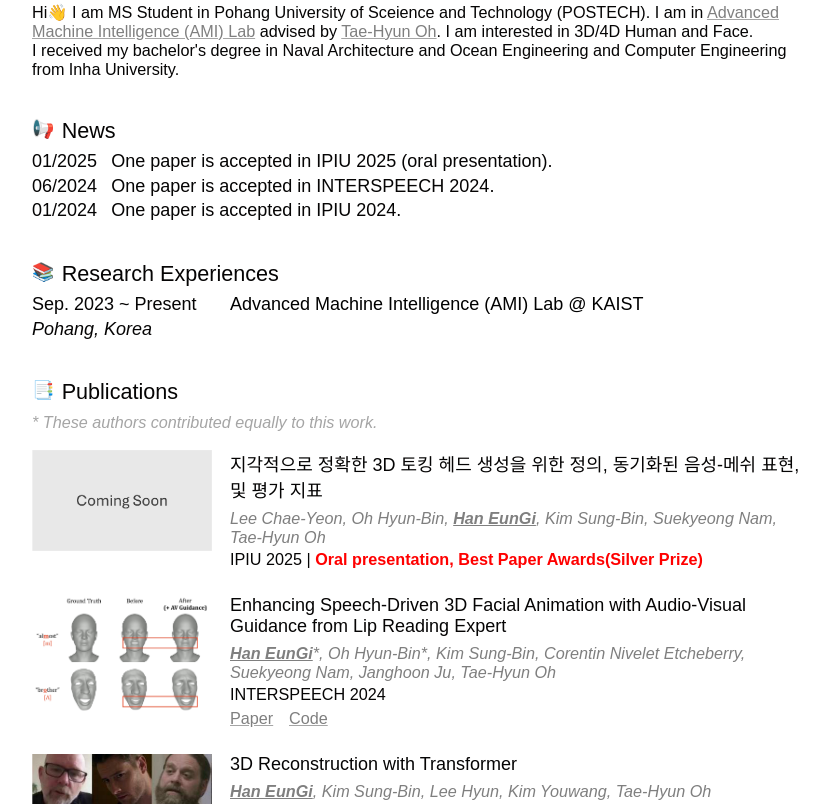
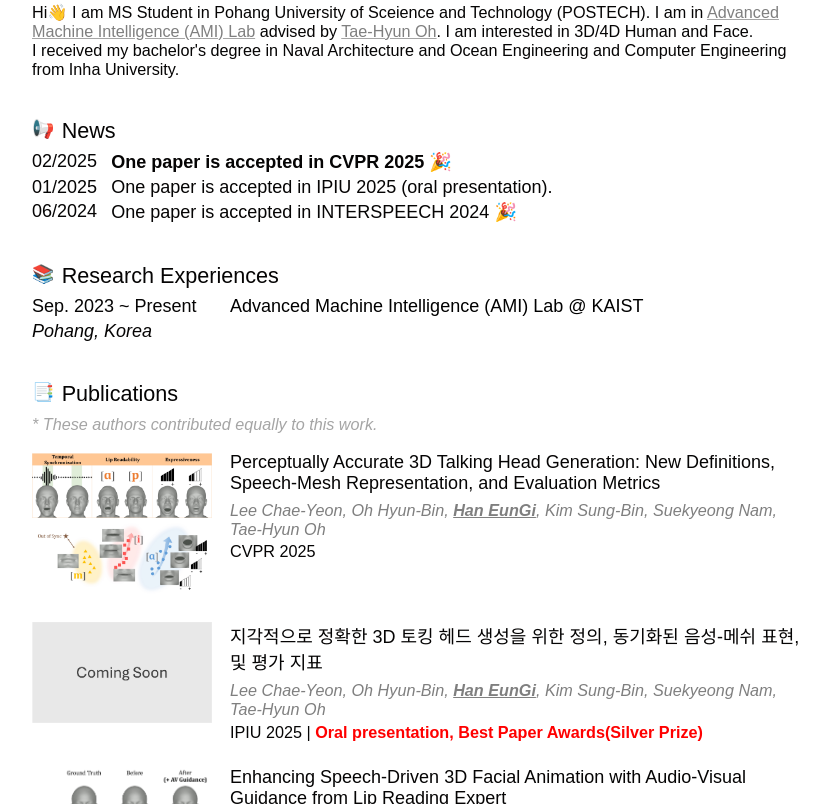
Before and after one commit to winterbloooom/profile, a plain HTML site: page index.html in a window 1280 px wide. Shown: the part 430-1234 px from the top of the page, without its empty margins (224-1053 px from the left). Drawn offline with Linux system fonts and the light colour scheme.

Commit message:
Update index.html

```diff
--- a/index.html
+++ b/index.html
@@ -72,16 +72,16 @@
                     <div class="section-contents" id="section-news">
                         <!-- TODO: JSON 등으로 문서화하고, JS로 불러오기 -->
                         <div class="news-single">
+                            <div class="news-single-date">02/2025</div>
+                            <div class="news-single-content"><b>One paper is accepted in CVPR 2025 🎉</b></div>
+                        </div>
+                        <div class="news-single">
                             <div class="news-single-date">01/2025</div>
                             <div class="news-single-content">One paper is accepted in IPIU 2025 (oral presentation).</div>
                         </div>
                         <div class="news-single">
                             <div class="news-single-date">06/2024</div>
-                            <div class="news-single-content">One paper is accepted in INTERSPEECH 2024.</div>
-                        </div>
-                        <div class="news-single">
-                            <div class="news-single-date">01/2024</div>
-                            <div class="news-single-content">One paper is accepted in IPIU 2024.</div>
+                            <div class="news-single-content">One paper is accepted in INTERSPEECH 2024 🎉</div>
                         </div>
                     </div>
                 </div>
@@ -108,6 +108,20 @@
                     <div id="section-desc">* These authors contributed equally to this work.</div>
 
                     <!-- TODO: Han EunGi인 것에 자동 밑줄되도록 -->
+
+                    <div class="section-contents" id="section-pub">
+                        <div class="pub-single">
+                            <div class="pub-single-img">
+                                <img src="assets/perceptual.jpg" class="imgs">
+                            </div>
+                            <div class="pub-single-contents">
+                                <div class="pub-single-title">Perceptually Accurate 3D Talking Head Generation: New Definitions, Speech-Mesh Representation, and Evaluation Metrics</div>
+                                <div class="pub-single-authors">Lee Chae-Yeon, Oh Hyun-Bin, <u><b>Han EunGi</b></u>, Kim Sung-Bin, Suekyeong Nam, Tae-Hyun Oh</div>
+                                <div class="pub-single-venue">CVPR 2025</div>
+                            </div>
+
+                        </div>
+                    </div>
 
                     <div class="section-contents" id="section-pub">
                         <div class="pub-single">
```
